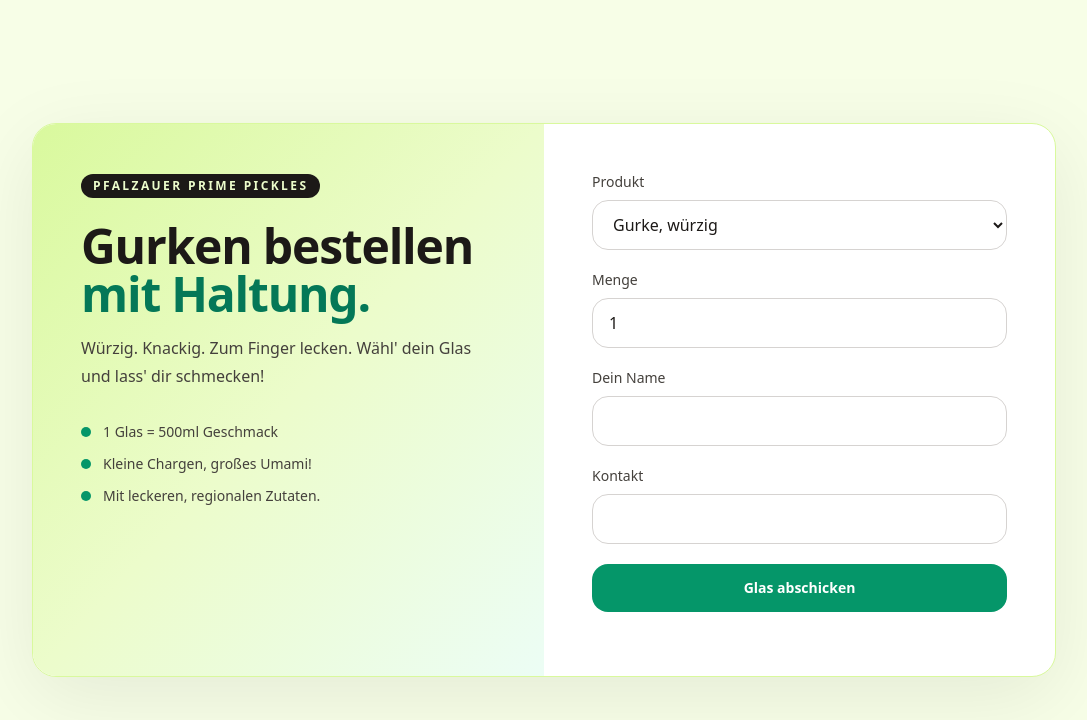
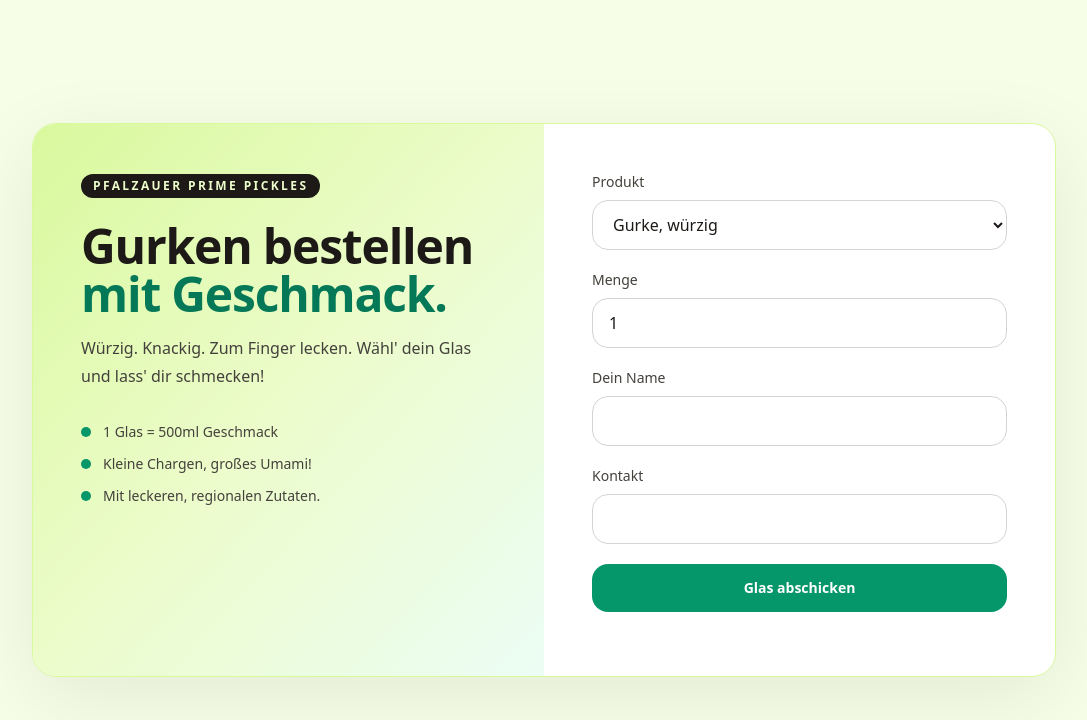
Before and after one commit to vs3kulic/Pickles, a plain HTML site: page static/index.html in a window 1280 px wide. Shown: the whole page, without its empty margins (96-1183 px from the left). Drawn offline with nearby package versions, Linux system fonts and the light colour scheme.

Commit message:
index.html aktualisieren

```diff
--- a/static/index.html
+++ b/static/index.html
@@ -16,7 +16,7 @@
         </span>
         <h1 class="mt-6 text-4xl font-black tracking-tight text-stone-900 md:text-5xl">
           Gurken bestellen
-          <span class="block text-emerald-700">mit Haltung.</span>
+          <span class="block text-emerald-700">mit Geschmack.</span>
         </h1>
         <p class="mt-4 max-w-md text-base leading-7 text-stone-700">
           Würzig. Knackig. Zum Finger lecken. Wähl' dein Glas und lass' dir schmecken!
```
